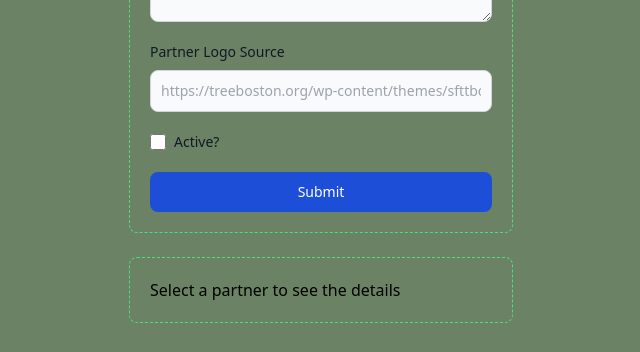
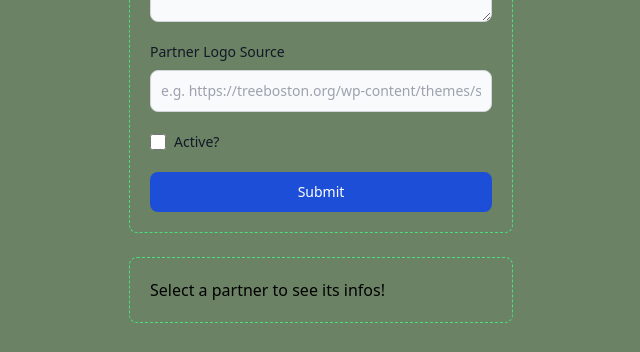
Before and after one commit to kailinxGitHub/c4c_fall_2024_tech_challenge, a React (Vite) app: page / in a window 1280 px wide. Shown: the part 394-746 px from the top of the page, without its empty margins (319-959 px from the left). Built offline with nearby package versions, Linux system fonts and the light colour scheme; no server answers.

Commit message:
fix form display issues

```diff
--- a/src/Form.jsx
+++ b/src/Form.jsx
@@ -52,7 +52,7 @@ function Form() {
                 <label htmlFor="link" className="block mb-2 text-sm font-medium text-gray-900 dark:text-white">Partner Logo Source</label>
                 <input type="link" id="link"
                        className="bg-gray-50 border border-gray-300 text-gray-900 text-sm rounded-lg focus:ring-blue-500 focus:border-blue-500 block w-full p-2.5 dark:bg-gray-700 dark:border-gray-600 dark:placeholder-gray-400 dark:text-white dark:focus:ring-blue-500 dark:focus:border-blue-500"
-                       placeholder="https://treeboston.org/wp-content/themes/sfttboston/images/sfttb_logo_web_2x.png" required/>
+                       placeholder="e.g. https://treeboston.org/wp-content/themes/sfttboston/images/sfttb_logo_web_2x.png" required/>
             </div>
             <div className="flex items-start mb-5">
                 <div className="flex items-center h-5">
--- a/src/Info.jsx
+++ b/src/Info.jsx
@@ -18,7 +18,7 @@ const Info = ({ selectedOption }) => {
     if (!selectedOption) {
         return (
             <div className="max-w-sm mx-auto grid grid-cols-1 px-5 py-5 mt-6 border border-green-400 rounded-lg border-dashed">
-                <h1>Select a partner to see the details</h1>
+                <h1>Select a partner to see its infos!</h1>
             </div>
         );
     }
@@ -30,7 +30,7 @@ const Info = ({ selectedOption }) => {
             <img className="object-contain h-48 w-96" src={data.logoSource} alt="Logo" />
             <h1 className="Title justify-center leading-none tracking-tight text-gray-900 md:text-5xl lg:text-2xl dark:text-black">{data.name || 'Loading...'}</h1>
             <p>{data.description || 'Loading...'}</p>
-            <h1>{data.active ? 'Active' : 'Not Active'}</h1>
+            <h1 className="text-blue-800">{data.active ? 'Active' : 'Not Active'}</h1>
             <button
                 className="h-10 px-5 m-2 text-red-100 transition-colors duration-150 bg-red-700 rounded-lg focus:shadow-outline hover:bg-red-800"
                 onClick={() => {
```
